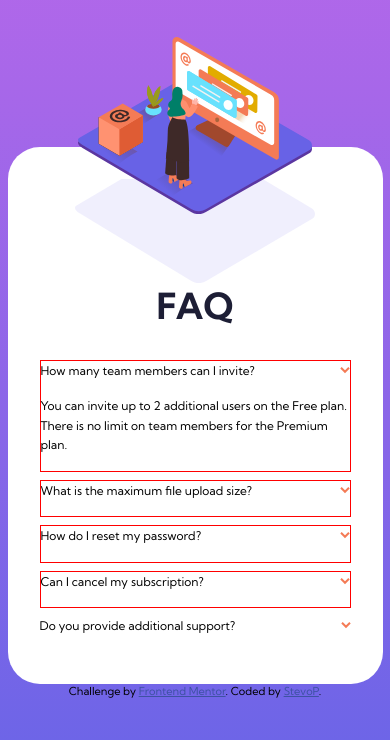
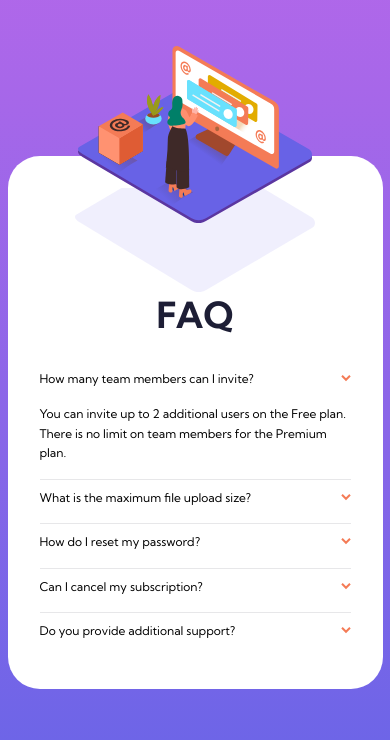
Before and after one commit to stevop/FAQ-Section, a plain HTML site: page index.html in a window 390 px wide. Both pictures are taken after a click on the element "How many team members can I invite?". Drawn offline with Linux system fonts and the light colour scheme.

Commit message:
working on mobile design, still need to finish javascript

```diff
--- a/index.html
+++ b/index.html
@@ -12,46 +12,47 @@
 <body>
 <!-- CONTAINER -->
   <div class="container">
-    <img class="woman-mobile" src="./images/illustration-woman-online-mobile.svg" alt="woman looking at monitor">
+    <img class="woman-mobile" src="./images/illustration-woman-online-mobile.svg" alt="a woman looking at monitor">
 
     <img src="./images/bg-pattern-mobile.svg" alt="image shadow">
 
     <h1>FAQ</h1>
+
 <!-- SECTION 1 -->
-    <section>
+    <section class="section">
       <p class="main-text">How many team members can I invite? <img class="arrow" src="/images/icon-arrow-down.svg" alt="see more"></p>
 
-      <p class="additional-text hidden">You can invite up to 2 additional users on the Free plan. There is no limit on team members for the Premium plan.</p>
+      <p class="additional-text">You can invite up to 2 additional users on the Free plan. There is no limit on team members for the Premium plan.</p>
     </section>
+
 <!-- SECTION 2 -->
-    <section>
+    <section class="section">
       <p class="main-text">What is the maximum file upload size? <img class="arrow" src="/images/icon-arrow-down.svg" alt="see more"></p>
 
-      <p class="additional-text hidden">No more than 2GB. All files in your account must fit your allotted storage space.</p>
+      <p class="additional-text">No more than 2GB. All files in your account must fit your allotted storage space.</p>
     </section>
+
 <!-- SECTION 3 -->
-    <section>
+    <section class="section">
       <p class="main-text">How do I reset my password? <img class="arrow" src="/images/icon-arrow-down.svg" alt="see more"></p>
 
-      <p class="additional-text hidden">Click “Forgot password” from the login page or “Change password” from your profile page. A reset link will be emailed to you.</p>
+      <p class="additional-text">Click “Forgot password” from the login page or “Change password” from your profile page. A reset link will be emailed to you.</p>
     </section>
+
 <!-- SECTION 4 -->
-    <section>
+    <section class="section">
       <p class="main-text">Can I cancel my subscription? <img class="arrow" src="/images/icon-arrow-down.svg" alt="see more"></p>
 
-      <p class="additional-text hidden">Yes! Send us a message and we'll process your request no questions asked.</p>
+      <p class="additional-text">Yes! Send us a message and we'll process your request no questions asked.</p>
     </section>
+
 <!-- SECTION 5 -->
-    <section>
+    <section class="section">
       <p class="main-text">Do you provide additional support? <img class="arrow" src="/images/icon-arrow-down.svg" alt="see more"></p>
 
-      <p class="additional-text hidden">Chat and email support is available 24/7. Phone lines are open during normal business hours.</p>
+      <p class="additional-text">Chat and email support is available 24/7. Phone lines are open during normal business hours.</p>
     </section>
-  </div>
-<!-- ATTRIBUTION -->
-  <div class="attribution">
-    Challenge by <a href="https://www.frontendmentor.io?ref=challenge" target="_blank">Frontend Mentor</a>.
-    Coded by <a href="#">StevoP</a>.
+
   </div>
 
   <script src="./js/script.js"></script>
--- a/js/script.js
+++ b/js/script.js
@@ -1,6 +1,19 @@
-const mainText = document.querySelector(".main-text");
-const additionalText = document.querySelector(".additional-text");
+const mainText = document.querySelectorAll(".main-text");
+mainText.forEach(function(question){
 
-mainText.addEventListener("click", ()=>{
-    additionalText.classList.toggle("hidden");
+    question.addEventListener("click", function(){
+        question.parentNode.classList.toggle("active")
+
+    })
 })
+
+
+// toto cele je funkcne kdyby neco:
+// const mainText = document.querySelectorAll(".main-text");
+// mainText.forEach(function(question){
+
+//     question.addEventListener("click", function(){
+//         question.parentNode.classList.toggle("active")
+
+//     })
+// })
--- a/styles/partials/_sections.scss
+++ b/styles/partials/_sections.scss
@@ -9,7 +9,6 @@ section{
     margin-bottom: .5rem;
     width: 100%;
     position: relative;
-    border: red 1px solid;
 
     p{
         margin-bottom: 1rem;
@@ -30,9 +29,10 @@ section:last-of-type{
     display: flex;
     justify-content: space-between;
     align-items: center;
+
+    width: 100%;
     text-align: left;
-
-    cursor: pointer;;
+    cursor: pointer;
 }
 
 .main-text:hover{
@@ -41,13 +41,12 @@ section:last-of-type{
 }
 
 // JAVASCRIPT CLASSES
-.hidden{
+
+.section > .additional-text{
     display: none;
 }
 
-.additional-text{
-    // position: absolute;
-    // top: 0;
-    // left: 0;
-
+.section.active > .additional-text{
+    display: block;
+    width: 100%;
 }
--- a/styles/style.scss
+++ b/styles/style.scss
@@ -27,7 +27,7 @@ body{
     justify-content: center;
     align-items: center;
 
-    max-width: 375px;
+    width: 375px;
     margin-left: auto;
     margin-right: auto;
     background-color: white;
```
Also changed, not shown: styles/style.css, 1 other file.
